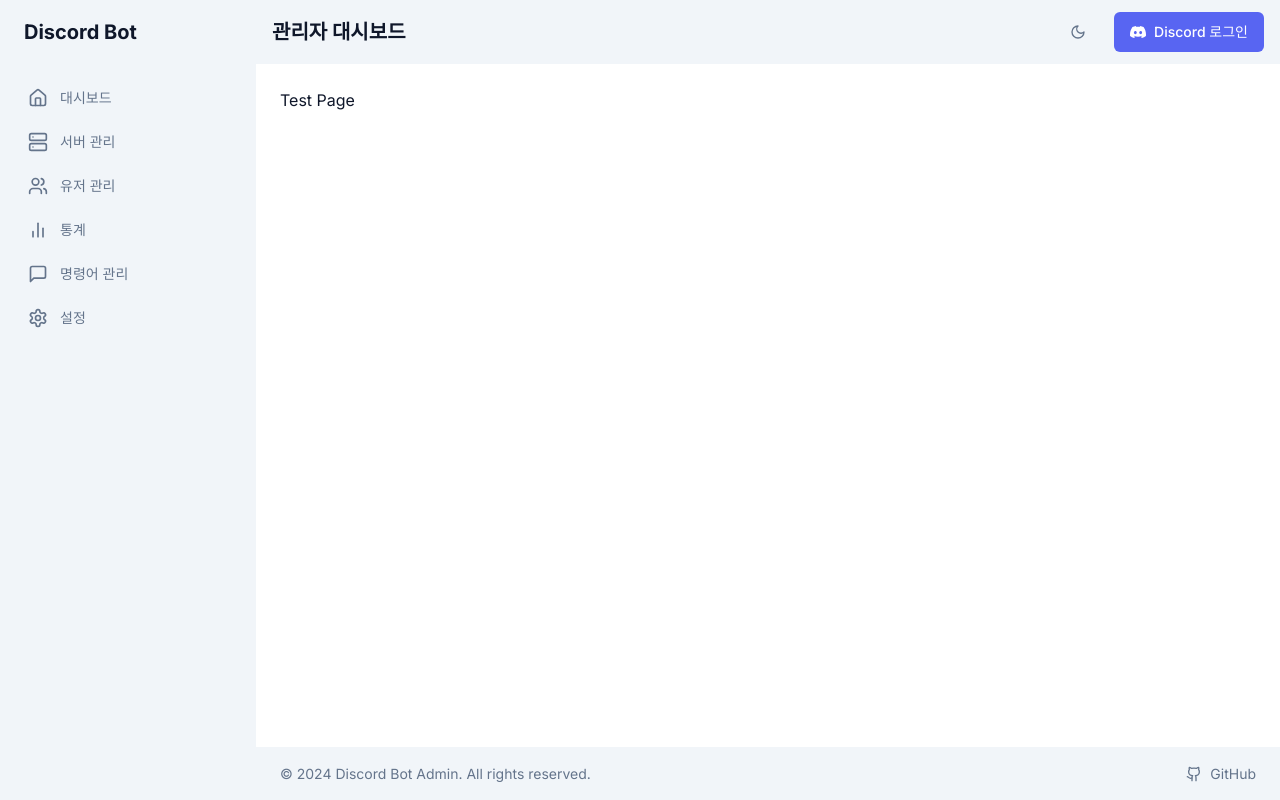
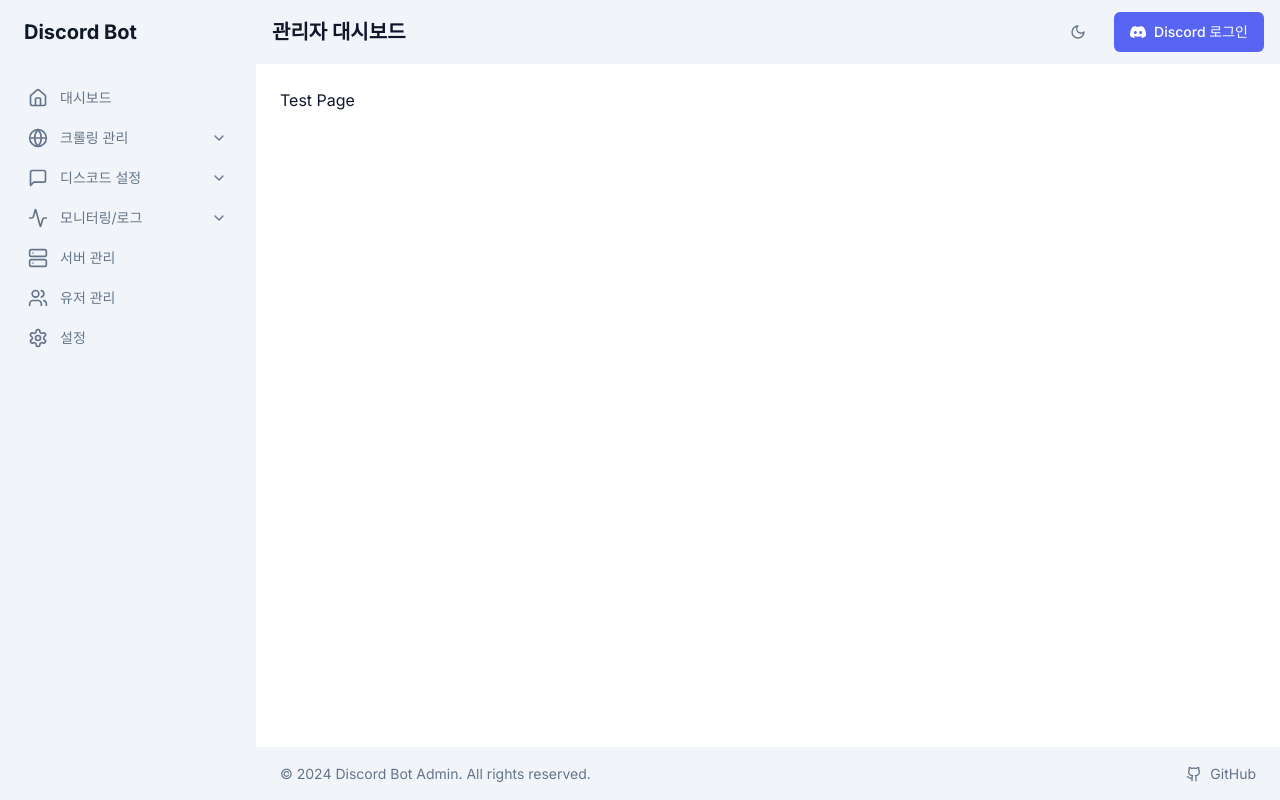
Before and after one commit to k4584587/hirami-discord-bot-dashboard, a Next.js app: page / in a window 1280 px wide. Built offline with nearby package versions, Linux system fonts and the light colour scheme.

Commit message:
update: 사이드바 서브메뉴 방식으로 수정 / 크롤링 메뉴 추가

```diff
--- a/src/components/layout/Sidebar.tsx
+++ b/src/components/layout/Sidebar.tsx
@@ -1,10 +1,28 @@
-// src/components/layout/Sidebar.tsx
 'use client';
 
 import Link from "next/link";
-import { Home, Settings, Users, BarChart2, MessageSquare, Server } from "lucide-react";
+import {
+    Home,
+    Settings,
+    Users,
+    BarChart2,
+    MessageSquare,
+    Server,
+    Database,
+    Clock,
+    Play,
+    Filter,
+    MessageCircle,
+    Activity,
+    AlertCircle,
+    Bell,
+    Globe,
+    Hash,
+    ChevronDown
+} from "lucide-react";
 import { usePathname } from "next/navigation";
 import { cn } from "@/lib/utils";
+import { useState } from "react";
 
 interface SidebarProps {
     isSidebarOpen: boolean;
@@ -13,19 +31,63 @@ interface SidebarProps {
 
 const sidebarItems = [
     { name: "대시보드", icon: Home, href: "/dashboard" },
+    {
+        name: "크롤링 관리",
+        icon: Globe,
+        href: "/crawling",
+        subItems: [
+            { name: "사이트 목록", icon: Database, href: "/crawling/sites" },
+            { name: "크롤링 주기", icon: Clock, href: "/crawling/schedule" },
+            { name: "실행/중지", icon: Play, href: "/crawling/control" },
+        ]
+    },
+    {
+        name: "디스코드 설정",
+        icon: MessageSquare,
+        href: "/discord",
+        subItems: [
+            { name: "채널 알림", icon: Hash, href: "/discord/channels" },
+            { name: "키워드 필터", icon: Filter, href: "/discord/filters" },
+            { name: "메시지 템플릿", icon: MessageCircle, href: "/discord/templates" },
+        ]
+    },
+    {
+        name: "모니터링/로그",
+        icon: Activity,
+        href: "/monitoring",
+        subItems: [
+            { name: "크롤링 현황", icon: BarChart2, href: "/monitoring/status" },
+            { name: "에러 로그", icon: AlertCircle, href: "/monitoring/errors" },
+            { name: "알림 이력", icon: Bell, href: "/monitoring/notifications" },
+        ]
+    },
     { name: "서버 관리", icon: Server, href: "/servers" },
     { name: "유저 관리", icon: Users, href: "/users" },
-    { name: "통계", icon: BarChart2, href: "/stats" },
-    { name: "명령어 관리", icon: MessageSquare, href: "/commands" },
     { name: "설정", icon: Settings, href: "/settings" },
 ];
 
 export function Sidebar({ isSidebarOpen, setIsSidebarOpen }: SidebarProps) {
     const pathname = usePathname();
+    const [expandedItems, setExpandedItems] = useState<string[]>([]);
+
+    const toggleExpand = (href: string) => {
+        setExpandedItems(prev =>
+            prev.includes(href)
+                ? prev.filter(item => item !== href)
+                : [...prev, href]
+        );
+    };
+
+    const isActiveItem = (item: any) => {
+        if (pathname === item.href) return true;
+        if (item.subItems) {
+            return item.subItems.some((subItem: any) => pathname === subItem.href);
+        }
+        return false;
+    };
 
     return (
         <>
-            {/* 오버레이 */}
             <div
                 className={`
                     fixed inset-0 bg-black/50 z-40 lg:hidden
@@ -35,31 +97,50 @@ export function Sidebar({ isSidebarOpen, setIsSidebarOpen }: SidebarProps) {
                 onClick={() => setIsSidebarOpen(false)}
             />
 
-            {/* 사이드바 */}
             <div className={`
                 fixed top-0 left-0 h-full w-64
                 bg-secondary border-r border-muted
                 transform transition-transform duration-300 ease-in-out
-                lg:translate-x-0 z-50
+                lg:translate-x-0 z-50 overflow-y-auto
                 ${isSidebarOpen ? 'translate-x-0' : '-translate-x-full'}
             `}>
-                {/* 로고 영역 */}
                 <div className="h-16 border-b border-muted flex items-center px-6">
                     <span className="text-xl font-bold text-foreground">Discord Bot</span>
                 </div>
 
-                {/* 네비게이션 */}
-                <nav className="p-4 space-y-2">
-                    {sidebarItems.map((item) => {
-                        const isActive = pathname === item.href;
-                        return (
+                <nav className="p-4 space-y-1">
+                    {sidebarItems.map((item) => (
+                        <div key={item.href} className="space-y-1">
+                            {item.subItems ? (
+                                // 서브메뉴가 있는 항목
+                                <div
+                                    className={cn(
+                                        "flex items-center justify-between px-3 py-2 rounded-md text-sm transition-colors cursor-pointer",
+                                        isActiveItem(item)
+                                            ? "bg-primary/10 text-primary"
+                                            : "text-muted-foreground hover:bg-primary/5 hover:text-foreground"
+                                    )}
+                                    onClick={() => toggleExpand(item.href)}
+                                >
+                                    <div className="flex items-center gap-3">
+                                        <item.icon className="h-5 w-5" />
+                                        <span>{item.name}</span>
+                                    </div>
+                                    <ChevronDown
+                                        className={cn(
+                                            "h-4 w-4 transition-transform",
+                                            expandedItems.includes(item.href) && "transform rotate-180"
+                                        )}
+                                    />
+                                </div>
+                            ) : (
+                                // 서브메뉴가 없는 항목
                                 <Link
-                                key={item.href}
                                     href={item.href}
                                     onClick={() => setIsSidebarOpen(false)}
                                     className={cn(
                                         "flex items-center gap-3 px-3 py-2 rounded-md text-sm transition-colors",
-                                    isActive
+                                        isActiveItem(item)
                                             ? "bg-primary/10 text-primary"
                                             : "text-muted-foreground hover:bg-primary/5 hover:text-foreground"
                                     )}
@@ -67,8 +148,30 @@ export function Sidebar({ isSidebarOpen, setIsSidebarOpen }: SidebarProps) {
                                     <item.icon className="h-5 w-5" />
                                     <span>{item.name}</span>
                                 </Link>
-                        );
-                    })}
+                            )}
+
+                            {item.subItems && expandedItems.includes(item.href) && (
+                                <div className="ml-4 space-y-1">
+                                    {item.subItems.map((subItem) => (
+                                        <Link
+                                            key={subItem.href}
+                                            href={subItem.href}
+                                            onClick={() => setIsSidebarOpen(false)}
+                                            className={cn(
+                                                "flex items-center gap-3 px-3 py-2 rounded-md text-sm transition-colors",
+                                                pathname === subItem.href
+                                                    ? "bg-primary/10 text-primary"
+                                                    : "text-muted-foreground hover:bg-primary/5 hover:text-foreground"
+                                            )}
+                                        >
+                                            <subItem.icon className="h-4 w-4" />
+                                            <span>{subItem.name}</span>
+                                        </Link>
+                                    ))}
+                                </div>
+                            )}
+                        </div>
+                    ))}
                 </nav>
             </div>
         </>
```
Lines whose indentation alone changed are shown as unchanged.
